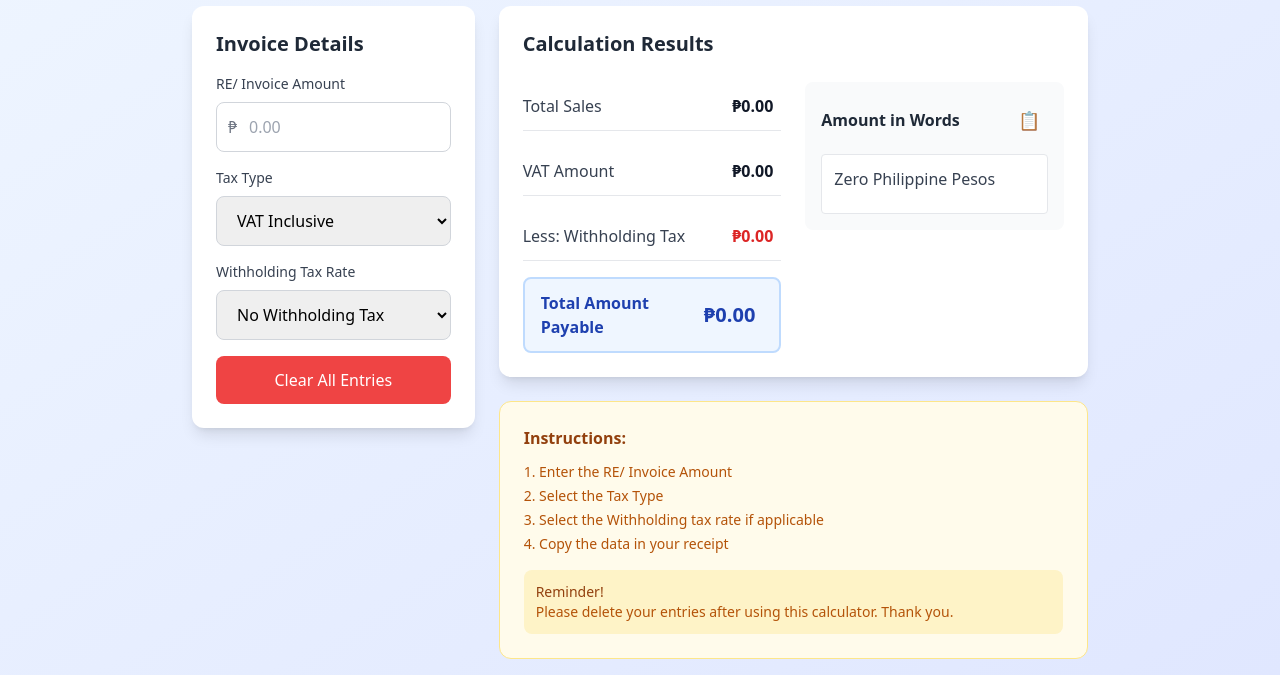
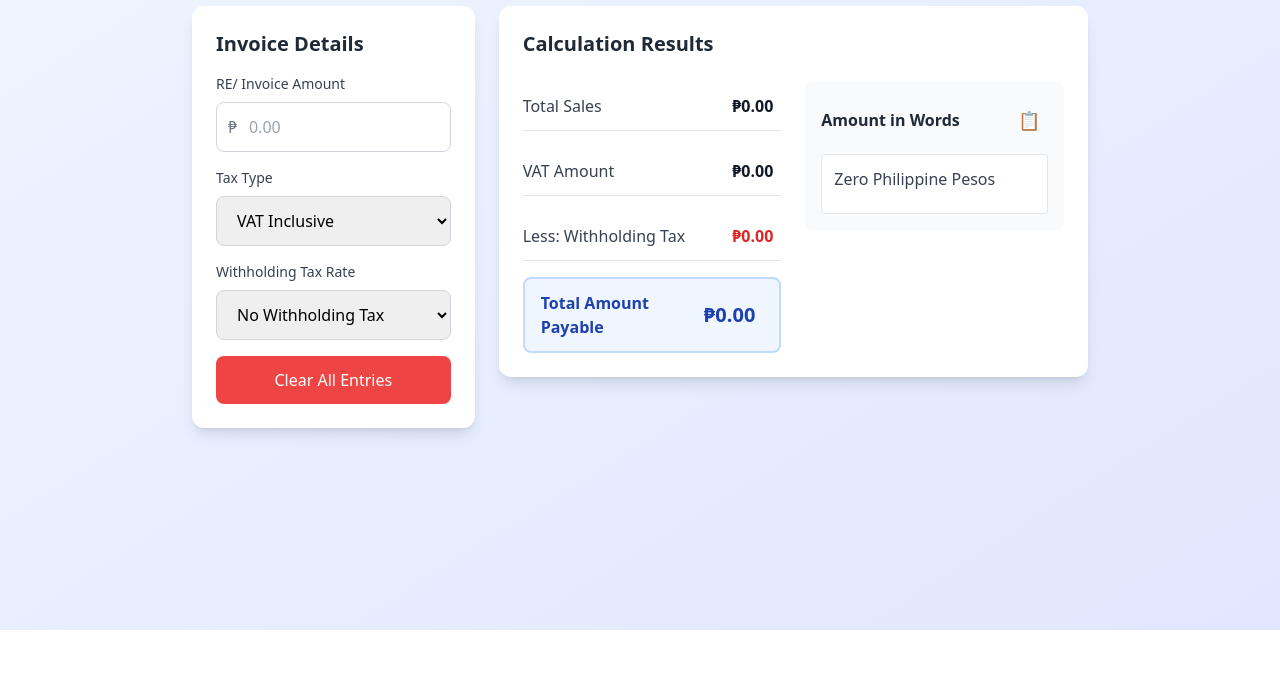
Before and after one commit to BPID-forms/ShopCalculator, a plain HTML site: page index.html in a window 1280 px wide. Shown: the part 170-845 px from the top of the page. After the commit the page ends 800 px from the top, so only its background shows below. Drawn offline with nearby package versions, Linux system fonts and the light colour scheme.

Commit message:
index.html

```diff
--- a/index.html
+++ b/index.html
@@ -120,20 +120,7 @@
                     </div>
                 </div>
 
-                <!-- Instructions Section -->
-                <div class="bg-amber-50 border border-amber-200 rounded-xl p-6">
-                    <h3 class="font-semibold text-amber-800 mb-3">Instructions:</h3>
-                    <ol class="text-sm text-amber-700 space-y-1">
-                        <li>1. Enter the RE/ Invoice Amount</li>
-                        <li>2. Select the Tax Type</li>
-                        <li>3. Select the Withholding tax rate if applicable</li>
-                        <li>4. Copy the data in your receipt</li>
-                    </ol>
-                    <div class="mt-4 p-3 bg-amber-100 rounded-lg">
-                        <p class="text-sm font-medium text-amber-800">Reminder!</p>
-                        <p class="text-sm text-amber-700">Please delete your entries after using this calculator. Thank you.</p>
-                    </div>
-                </div>
+
             </div>
         </div>
     </div>
```
